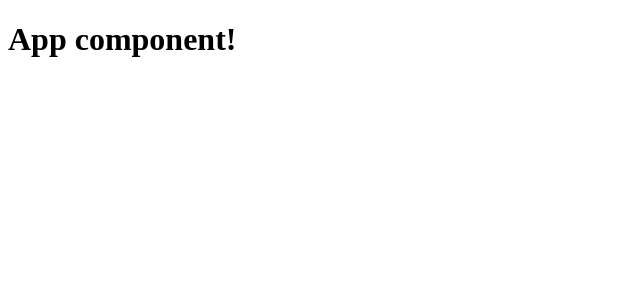
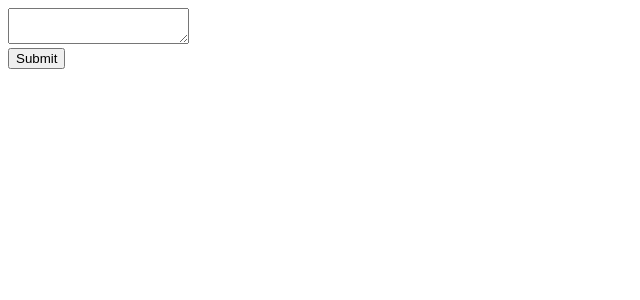
Before and after one commit to EnzoEsper/jbook-demo, a React (Create React App) app: page / in a window 1280 px wide. Shown: the top 300 px of the page, without its empty margins (0-640 px from the left). Built offline with nearby package versions, Linux system fonts and the light colour scheme.

Commit message:
creating a basic form element

```diff
--- a/src/index.tsx
+++ b/src/index.tsx
@@ -1,7 +1,22 @@
+import { useState } from 'react';
 import ReactDOM from 'react-dom';
 
 const App = () => {
-  return <h1>App component!</h1>;
+
+  const [input, setInput] = useState('');
+  const [code, setCode] = useState('');
+
+  const onClick = () => {
+    console.log(input);
+  }
+
+  return <div>
+    <textarea value={input} onChange={(e) => setInput(e.target.value)}></textarea>
+    <div>
+      <button onClick={onClick}>Submit</button>
+    </div>
+    <pre>{code}</pre>
+  </div>;
 };
 
 ReactDOM.render(<App />, document.querySelector('#root'));
```
